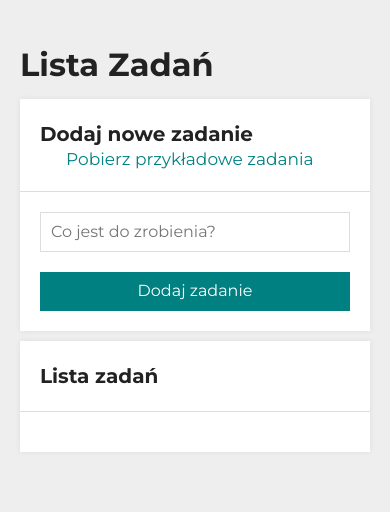
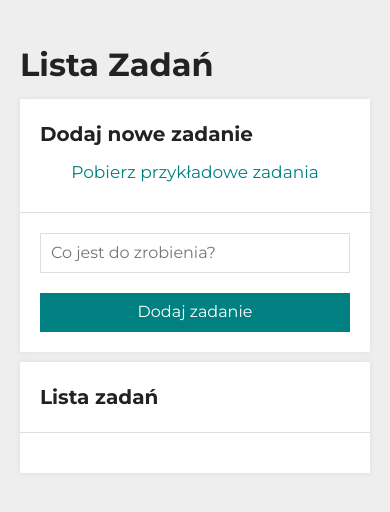
Before and after one commit to RadekW86/To-do-List, a React (Create React App) app: page / in a window 390 px wide. Shown: the top 512 px of the page. Built offline with nearby package versions, Linux system fonts and the light colour scheme.

Commit message:
improved buttons styling on small screens

```diff
--- a/src/common/Section/styled.js
+++ b/src/common/Section/styled.js
@@ -10,10 +10,16 @@ export const StyledSectionTop = styled.div`
   font-size: 20px;
   border-bottom: 1px solid #ddd;
   padding: 20px;
-  display: flex;
-  flex-direction: row;
-  flex-wrap: wrap;
+  display: grid;
+  grid-template-columns: auto auto;
+  grid-gap: 20px;
+  align-items: center;
   justify-content: space-between;
+
+  @media (max-width: 767px) {
+    grid-template-columns: 1fr;
+    grid-gap: 5px;
+  }
 `;
 
 export const StyledSectionHeading = styled.h2`
--- a/src/features/tasks/Buttons/BottomButtons/index.js
+++ b/src/features/tasks/Buttons/BottomButtons/index.js
@@ -1,10 +1,9 @@
 import { useSelector, useDispatch } from "react-redux";
-import { StyledButton } from "../styled.js";
+import { StyledButton, StyledButtons } from "../styled.js";
 import {
   selectTasksState,
   toggleHideDone,
   markAllDone,
-  fetchExampleTasks,
 } from "../../tasksSlice.js";
 
 const BottomButtons = () => {
@@ -13,7 +12,7 @@ const BottomButtons = () => {
 
   return (
     taskTable.length > 0 && (
-      <div>
+      <StyledButtons>
         <StyledButton onClick={() => dispatch(toggleHideDone())}>
           {hideDone ? "Pokaż" : "Ukryj"} ukończone
         </StyledButton>
@@ -23,7 +22,7 @@ const BottomButtons = () => {
         >
           Ukończ wszystkie
         </StyledButton>
-      </div>
+      </StyledButtons>
     )
   );
 };
--- a/src/features/tasks/Buttons/TopButton/index.js
+++ b/src/features/tasks/Buttons/TopButton/index.js
@@ -1,5 +1,5 @@
 import { useSelector, useDispatch } from "react-redux";
-import { StyledButton } from "../styled.js";
+import { StyledButton, StyledButtons } from "../styled.js";
 import { selectTasksState, fetchExampleTasks } from "../../tasksSlice.js";
 
 const TopButton = () => {
@@ -7,12 +7,14 @@ const TopButton = () => {
   const dispatch = useDispatch();
 
   return (
+    <StyledButtons>
       <StyledButton
         disabled={loading}
         onClick={() => dispatch(fetchExampleTasks())}
       >
         {loading ? "loading..." : "Pobierz przykładowe zadania"}
       </StyledButton>
+    </StyledButtons>
   );
 };
 export default TopButton;
--- a/src/features/tasks/Buttons/styled.js
+++ b/src/features/tasks/Buttons/styled.js
@@ -1,4 +1,9 @@
 import styled from "styled-components";
+
+export const StyledButtons = styled.div`
+  display: flex;
+  flex-wrap: wrap;
+`;
 
 export const StyledButton = styled.button`
   color: teal;
@@ -7,6 +12,11 @@ export const StyledButton = styled.button`
   margin: 0 0 0 20px;
   transition: 0.25s;
   font-size: 17px;
+
+  @media (max-width: 767px) {
+    flex-basis: 100%;
+    margin: 8px;
+  }
 
   &:hover {
     color: hsl(180, 100%, 30%);
```
Lines whose indentation alone changed are shown as unchanged.
